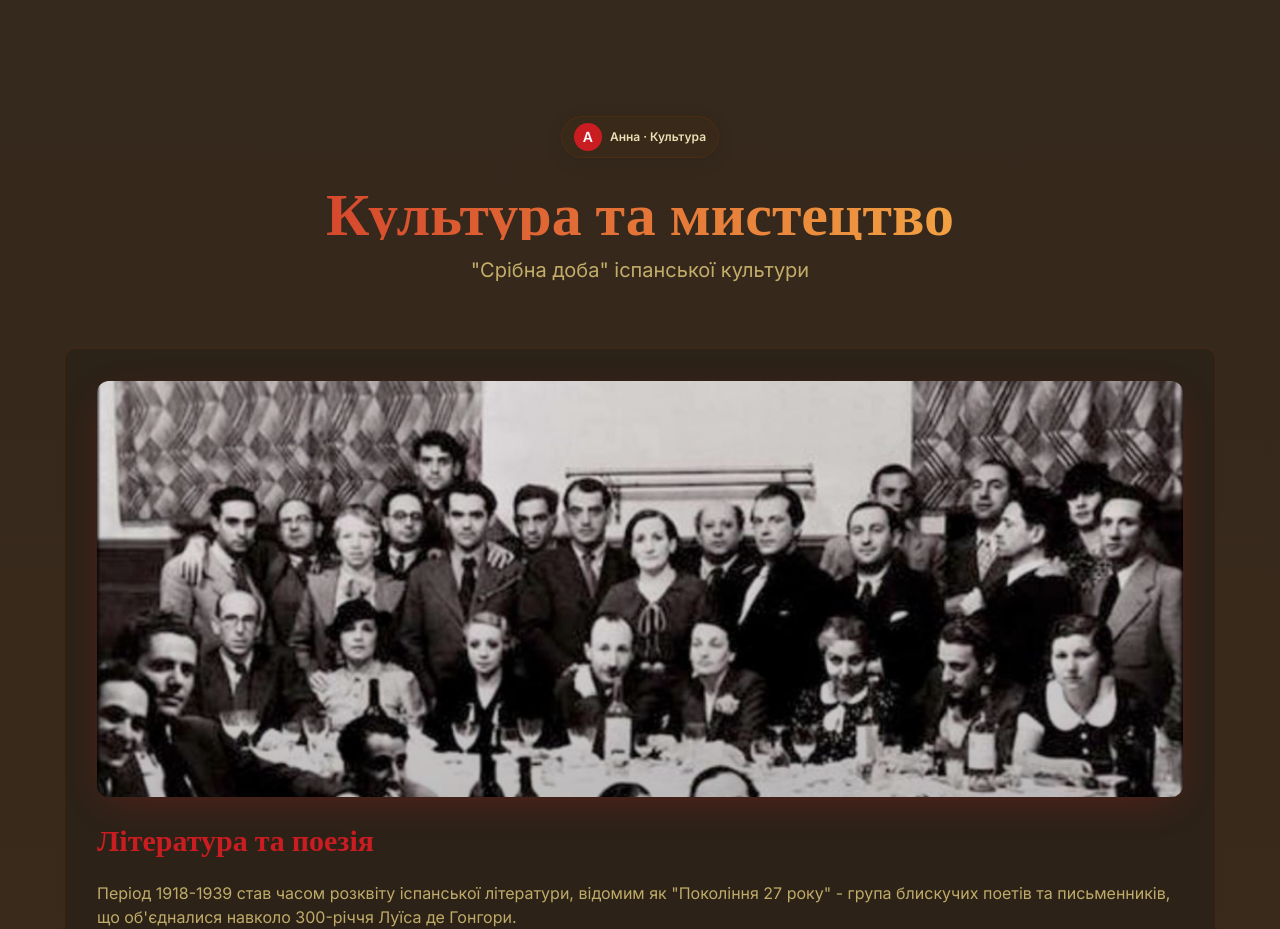
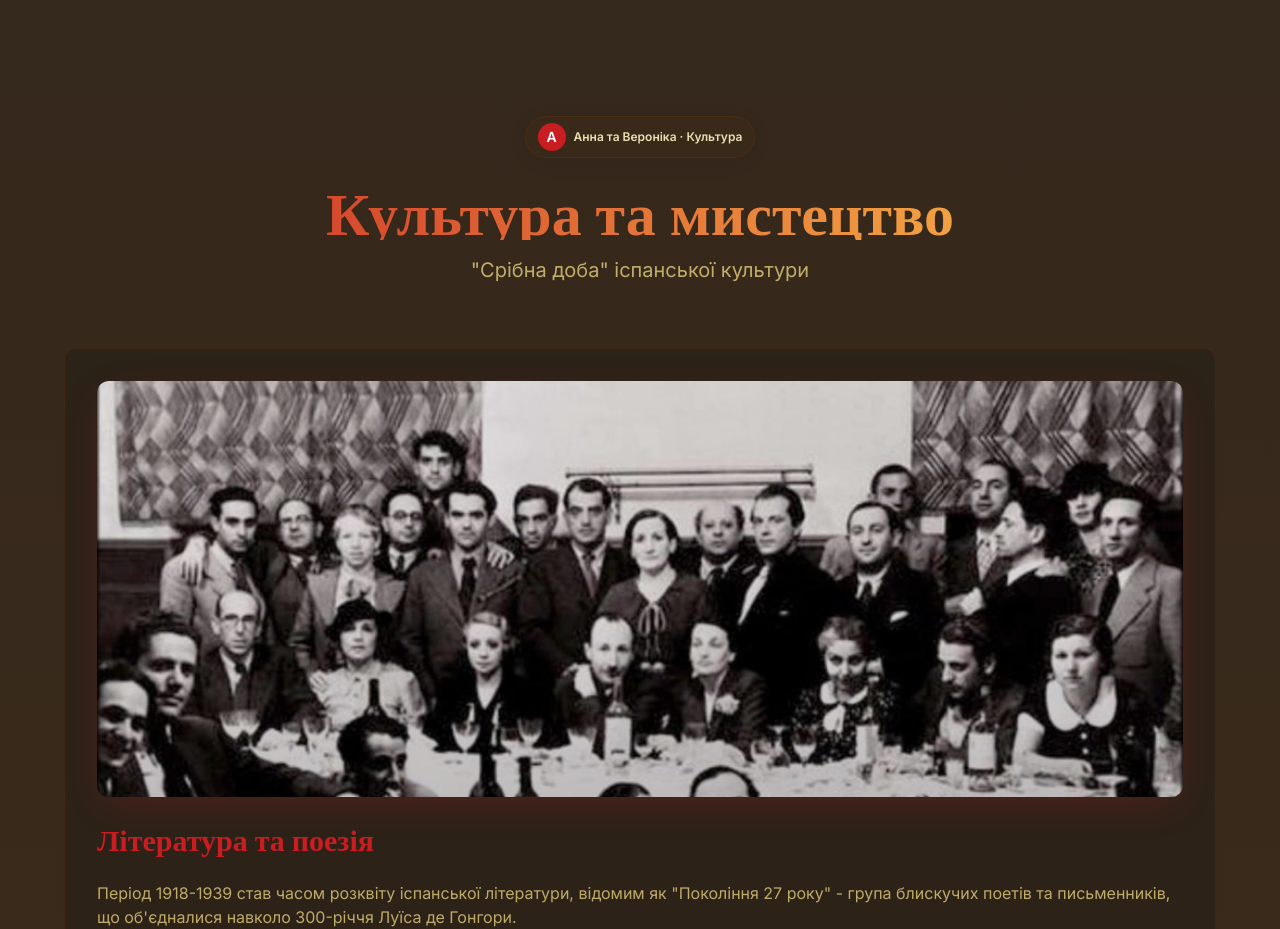
Before and after one commit to neverluckskr/espa-a-vibrants, a React (Vite) app: page / in a window 1280 px wide. Shown: the part 6120-7049 px from the top of the page. Built offline with nearby package versions, Linux system fonts and the light colour scheme; the HTML template or start-up script is replaced by a standard one.

Commit message:
Update Culture.tsx

```diff
--- a/src/components/Culture.tsx
+++ b/src/components/Culture.tsx
@@ -14,7 +14,7 @@ const Culture = () => {
             <span className="w-7 h-7 rounded-full bg-spanish-red text-white flex items-center justify-center font-bold text-sm">
               А
             </span>
-            <span>Анна · Культура</span>
+            <span>Анна та Вероніка · Культура</span>
           </div>
         </div>
         <motion.div
```
